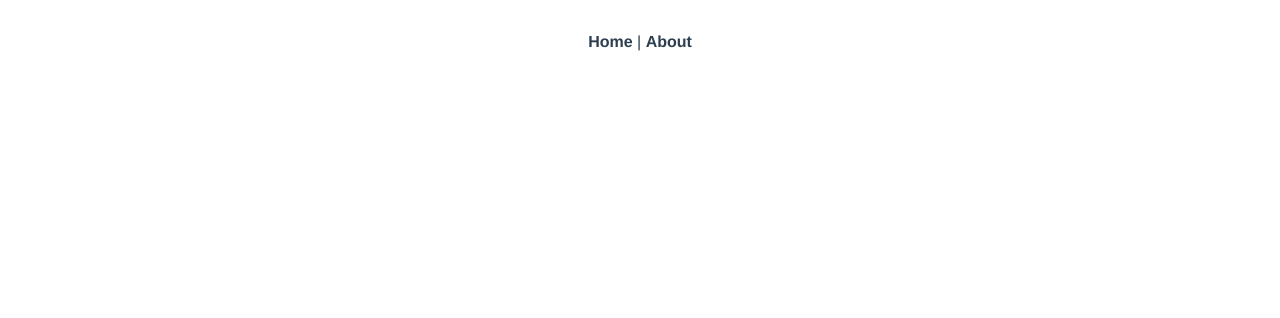
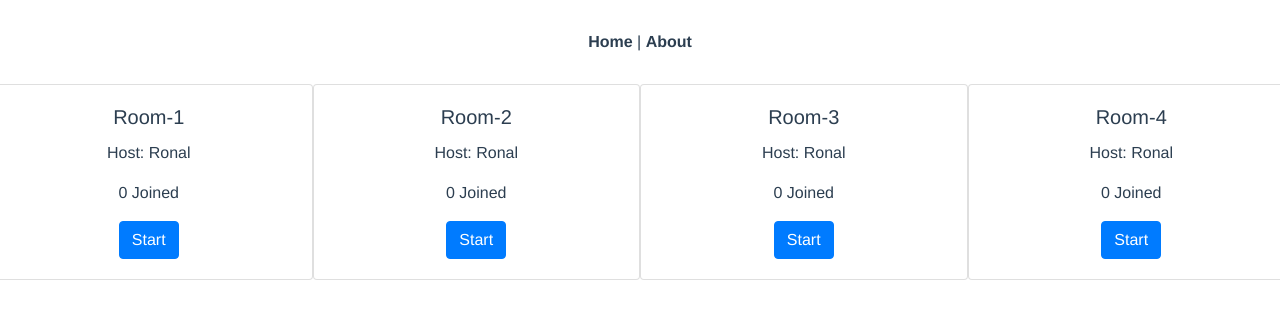
Before and after one commit to Typing-Race-G4/typing-race-client, a Vue app: page /rooms in a window 1280 px wide. Shown: the top 318 px of the page. Built offline with nearby package versions, Linux system fonts and the light colour scheme.

Commit message:
Login and Rooms

```diff
--- /dev/null
+++ b/src/components/RoomCard.vue
@@ -0,0 +1,43 @@
+<template>
+<div class="row justify-content-center">
+  <div class="card col-md-3" style="width: 18rem">
+    <div class="card-body">
+      <h5 class="card-title">Room-1</h5>
+      <p class="card-text">Host: Ronal</p>
+      <p class="card-text">0 Joined</p>
+      <a href="#" class="btn btn-primary">Start</a>
+    </div>
+  </div>
+  <div class="card col-md-3" style="width: 18rem">
+    <div class="card-body">
+      <h5 class="card-title">Room-2</h5>
+      <p class="card-text">Host: Ronal</p>
+      <p class="card-text">0 Joined</p>
+      <a href="#" class="btn btn-primary">Start</a>
+    </div>
+  </div>
+  <div class="card col-md-3" style="width: 18rem">
+    <div class="card-body">
+      <h5 class="card-title">Room-3</h5>
+      <p class="card-text">Host: Ronal</p>
+      <p class="card-text">0 Joined</p>
+      <a href="#" class="btn btn-primary">Start</a>
+    </div>
+  </div>
+  <div class="card col-md-3" style="width: 18rem">
+    <div class="card-body">
+      <h5 class="card-title">Room-4</h5>
+      <p class="card-text">Host: Ronal</p>
+      <p class="card-text">0 Joined</p>
+      <a href="#" class="btn btn-primary">Start</a>
+    </div>
+  </div>
+</div>
+</template>
+
+<script>
+export default {}
+</script>
+
+<style>
+</style>
--- a/src/router/index.js
+++ b/src/router/index.js
@@ -1,14 +1,19 @@
 import Vue from 'vue'
 import VueRouter from 'vue-router'
-import Home from '../views/Home.vue'
-
+import Login from '../views/Login'
+import Room from '../views/Room'
 Vue.use(VueRouter)
 
 const routes = [
   {
     path: '/',
-    name: 'Home',
-    component: Home
+    name: 'Login',
+    component: Login
+  },
+  {
+    path: '/rooms',
+    name: 'Room',
+    component: Room
   },
   {
     path: '/about',
--- /dev/null
+++ b/src/views/Login.vue
@@ -0,0 +1,35 @@
+<template>
+  <div class="login">
+    <h3>Typing Race</h3>
+    <form @submit.prevent="add">
+      <div class="form-group">
+        <label>Name</label>
+        <input v-model="name" type="text" class="form-control" />
+        <button class="btn btn-primary mt-3">Submit</button>
+      </div>
+    </form>
+  </div>
+</template>
+
+<script>
+export default {
+  methods: {
+    add () {
+      this.$router.push('/rooms')
+    }
+  }
+}
+</script>
+
+<style>
+.login {
+  min-width: 500px;
+  position: absolute;
+  text-align: center;
+  top: 50%;
+  left: 50%;
+  transform: translate(-50%, -50%);
+  background-color: rgb(215, 220, 250);
+  padding: 3rem 3rem;
+}
+</style>
--- /dev/null
+++ b/src/views/Room.vue
@@ -0,0 +1,17 @@
+<template>
+  <div>
+      <RoomCard></RoomCard>
+  </div>
+</template>
+
+<script>
+import RoomCard from '../components/RoomCard.vue'
+export default {
+  components: { RoomCard }
+
+}
+</script>
+
+<style>
+
+</style>
```
Also changed, not shown: src/components/RoomList.vue (added, +13 -0 lines).
